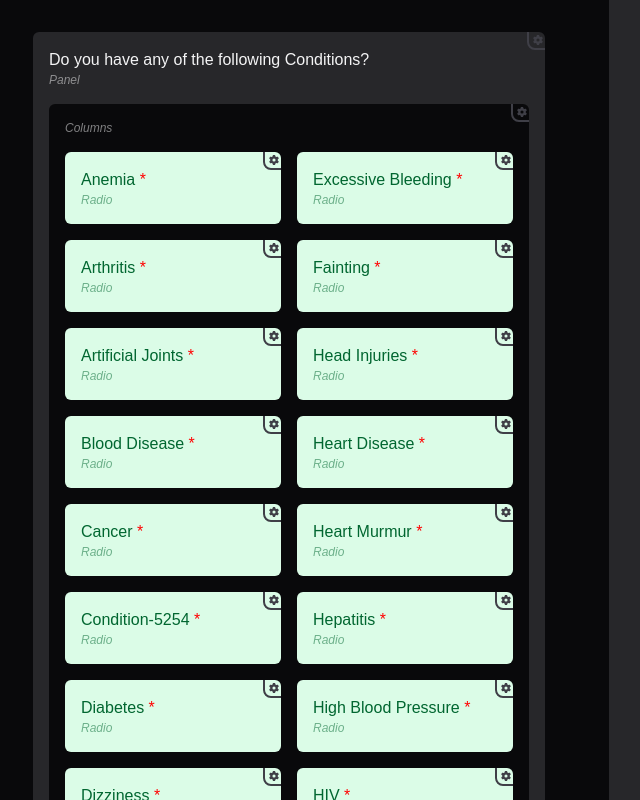
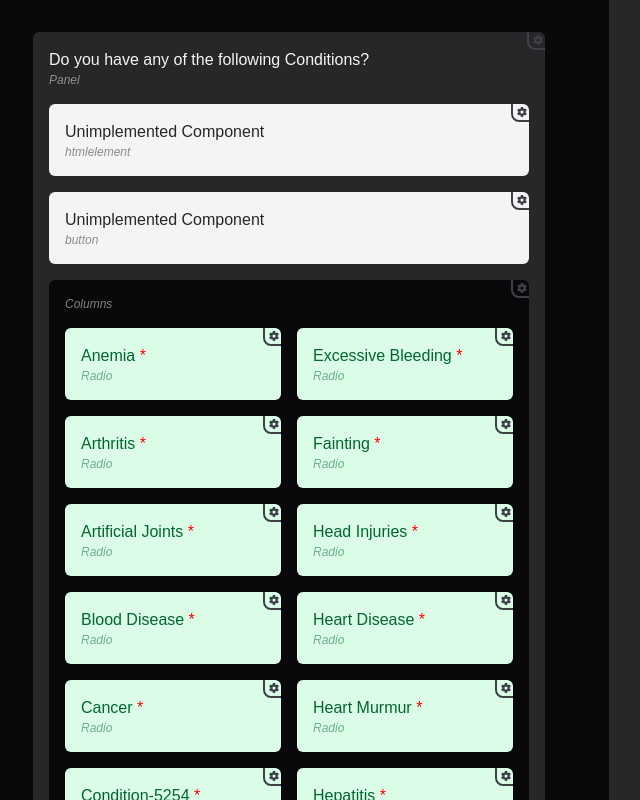
Before and after one commit to NexHealth-Ethan-Breinholt/Form-Edits, a Next.js app: page / in a window 1280 px wide. Shown: the whole page, without its empty margins (351-991 px from the left). Built offline with nearby package versions, Linux system fonts and the light colour scheme.

Commit message:
Unimplemented components are now displayed

```diff
--- /dev/null
+++ b/src/app/components/form-components/unimplemented.tsx
@@ -0,0 +1,11 @@
+import LabelContainer from "./label-container";
+
+interface UnimplementedProps {
+    type: string,
+}
+
+export default function Unimplemented({ type }: UnimplementedProps) {
+    return (
+        <LabelContainer label="Unimplemented Component" showLabel={true} sublabel={type} required={false} className={"bg-zinc-100 text-zinc-800"} />
+    );
+}
--- a/src/app/components/form-displayer.tsx
+++ b/src/app/components/form-displayer.tsx
@@ -11,6 +11,7 @@ import Signature from "./form-components/signature";
 import Date from "./form-components/date";
 import Radio from "./form-components/radio";
 import { useFormContext } from "./form-context";
+import Unimplemented from "./form-components/unimplemented";
 
 interface FormDisplayerProps {
     filePath: string,
@@ -98,12 +99,16 @@ export default function FormDisplayer({ filePath }:FormDisplayerProps) {
                     return <Textfield
                         key={index}
                         label={data['label']}
-                        required={data['validate']['required']} />;
+                        required={data['validate']['required']} />
                 case "paymentmethod":
                     return <PaymentMethod
                         key={index}
                         label={data['label']}
                         required={data['validate']['required']} />
+                default:
+                    return <Unimplemented
+                        key={index}
+                        type={type} />
             }
         }
 
```
